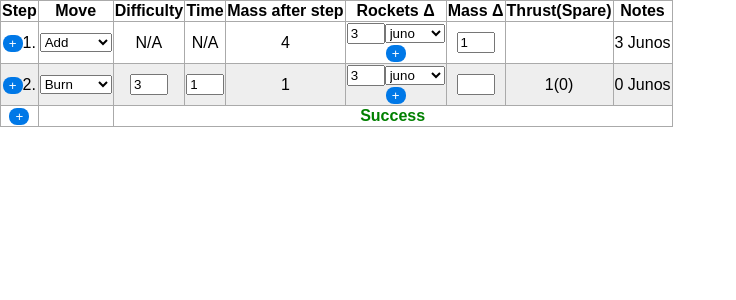
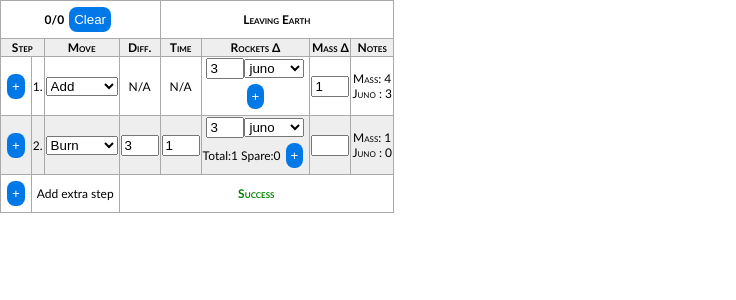
Before and after one commit to jenf/leavingEarth, a React (Create React App) app: page / in a window 1280 px wide. Shown: the top 300 px of the page, without its empty margins (0-736 px from the left). Built offline with nearby package versions, Linux system fonts and the light colour scheme.

Commit message:
Add undo/redo, UI tweaks

```diff
--- a/public/index.html
+++ b/public/index.html
@@ -2,7 +2,7 @@
 <html lang="en">
   <head>
     <meta charset="utf-8">
-    <meta name="viewport" content="width=device-width, initial-scale=1, shrink-to-fit=no">
+    <meta name="viewport" content="width=device-width, initial-scale=1, shrink-to-fit=yes">
     <meta name="theme-color" content="#000000">
     <!--
       manifest.json provides metadata used when your web app is added to the
--- a/src/App.js
+++ b/src/App.js
@@ -112,18 +112,12 @@
 
   }
 
-
-  renderRocketList(rockets, editable=false) {
-    return Object.keys(rockets).map((rocket, index) => {
-      return (index!==0?", ":"")+pluralize(this.capitalize(rocket), rockets[rocket], true)
-    });
-  }
-
   render() {
     const step = this.props.step;
     return (
       <tr>
-      <td><button className="add" onClick={this.handleAddStep}>+</button>{step.index}.</td>
+      <td><button className="add" onClick={this.handleAddStep}>+</button></td>
+      <td>{step.index}.</td>
       <td>
       <select value={step.step} onChange={this.handleStepTypeChange} >
        <option value="add">Add</option>
@@ -133,17 +127,24 @@
       </td>
       <td>{(step.step==="burn" && <input type="number" value={step.difficulty} onChange={this.handleDifficultyChange} />) || "N/A"}</td>
       <td>{(step.step==="burn" && <input type="number" value={step.time} onChange={this.handleTimeChange} /> ) || "N/A"}</td>
-      <td>{step.currentMass}</td>
       <td>{Object.keys(step.rockets).map((rocket, index) => {
         return <Rocket key={index} index={index} rocket={rocket} noRockets={step.rockets[rocket]} lec={this.props.lec} onChange={this.handleRocketChange} />
       })}
+      {
+        (step.step==="burn" && (<span>Total:{step.totalThrust?step.totalThrust.toFixed(0):"NaN"} Spare:{step.spareThrust?step.spareThrust.toFixed(0):"NaN"}</span>))
+      }
       <button className="add" onClick={this.handleAddRocket}>+</button>
       </td>
       <td><input type="number" value={step.mass}  onChange={this.handleMassChange} /></td>
-      <td>{step.step==="burn" && (<span>{step.totalThrust.toFixed(0)}({step.spareThrust.toFixed(0)})</span>)}</td>
-      <td>{(step.error===undefined
-         && this.renderRocketList(step.currentRockets))
-         || (<span className="error">{step.error}</span>)}</td>
+      <td class="nice">
+        <div>Mass: {step.currentMass}</div>
+        {Object.keys(step.currentRockets).map((rocket, index) => {
+          return <div className="nice">{rocket} : {step.currentRockets[rocket]}</div>;
+        })}
+        {
+          (step.error!==undefined && (<div className="error">{step.error}</div>))
+        }
+      </td>
       </tr>
     );
   }
@@ -153,30 +154,47 @@
   constructor(props) {
     super(props);
     this.lec = new LeavingEarth.LeavingEarthCalculator(engines);
-    if (localStorage.getItem("plan")) {
-      const d=JSON.parse(localStorage.getItem("plan"));
+    var history=[];
+    if (localStorage.getItem("history")) {
+      const d=JSON.parse(localStorage.getItem("history"));
       if (d!=undefined) {
-        data=d;
+        history=d;
+        // recalculate in case of a bug
+        for (var plan of history) {
+          this.lec.calculatePlan(plan);
+        }
       }
     }
 
-    this.lec.calculatePlan(data);
+    if (history.length===0) {
+      this.lec.calculatePlan(data);
+      history=[data];
+    }
 
-    this.state = {plan: data, history: [JSON.parse(JSON.stringify(data))], stepNumber: 0};
+    data = JSON.parse(JSON.stringify(history[history.length-1]))
+    this.state = {plan: data, history: history, stepNumber: history.length-1};
     this.handlePlanChange=this.handlePlanChange.bind(this);
     this.handleAddStep=this.handleAddStep.bind(this);
     this.handleAddStepEnd=this.handleAddStepEnd.bind(this);
     this.handleUndo=this.handleUndo.bind(this);
+    this.handleRedo=this.handleRedo.bind(this);
+    this.handleClear=this.handleClear.bind(this);
   }
 
   setPlan(plan) {
     this.lec.calculatePlan(data);
     const history = this.state.history.slice(0, this.state.stepNumber + 1).concat(JSON.parse(JSON.stringify(data)));
-    this.setState({plan: data,
+    var v={plan: data,
        history: history,
        stepNumber: history.length-1,
-     });
+     };
+     console.log(v);
+    this.setState(v);
+    if (this.state.plan!=undefined) {
+      localStorage.setItem("history", JSON.stringify(history));
+    }
   }
+
   handlePlanChange(plan) {
     data = JSON.parse(JSON.stringify(this.state.plan));
 
@@ -198,16 +216,38 @@
 
   handleUndo(event) {
     event.preventDefault();
+
     if (this.state.stepNumber!=0) {
-      const plan = this.state.history[this.state.stepNumber-1];
-      this.setState({plan: plan, stepNumber:this.state.stepNumber-1})
+      const plan = JSON.parse(JSON.stringify(this.state.history[this.state.stepNumber-1]));
+      var v={plan: plan, stepNumber:this.state.stepNumber-1}
+      console.log(v);
+      this.setState(v);
+    }
+  }
+
+  handleRedo(event) {
+    event.preventDefault();
+
+    if (this.state.stepNumber<this.state.history.length-1) {
+      const plan = JSON.parse(JSON.stringify(this.state.history[this.state.stepNumber+1]));
+      var v={plan: plan, stepNumber:this.state.stepNumber+1}
+      console.log(v);
+      this.setState(v);
+    }
+  }
+
+  handleClear(event) {
+    event.preventDefault();
+    if (this.state.clear === true) {
+      const plan = {"steps" : []}
+      this.setState({clear:false, stepNumber:0, plan:plan, history:[plan]})
+    } else {
+      this.setState({clear:true})
     }
   }
 
   render() {
-    if (this.state.plan!=undefined) {
-      localStorage.setItem("plan", JSON.stringify(this.state.plan));
-    }
+
     var data = this.state.plan;
 
     return (
@@ -216,14 +256,19 @@
       <table className="App">
       <thead>
       <tr>
-      <th>Step</th>
+       <th colspan="4" className="history"><button className={(this.state.stepNumber==0)?"inactive":""} onClick={this.handleUndo}>Undo</button>
+       {this.state.stepNumber}/{this.state.history.length-1}
+       <button onClick={this.handleRedo} className={(this.state.stepNumber<this.state.history.length-1)?"":"inactive"}>Redo</button>
+       <button onClick={this.handleClear} >{this.state.clear===true?"Confirm":"Clear"}</button></th>
+       <th colspan="5">Leaving Earth</th>
+      </tr>
+      <tr>
+      <th colspan="2">Step</th>
       <th>Move</th>
-      <th>Difficulty</th>
+      <th>Diff.</th>
       <th>Time</th>
-      <th>Mass after step</th>
       <th>Rockets &Delta;</th>
       <th>Mass &Delta;</th>
-      <th>Thrust(Spare)</th>
       <th>Notes</th>
       </tr>
       </thead>
@@ -231,12 +276,11 @@
       {data.steps.map((step,index) => { return <Step onPlanChange={this.handlePlanChange} onAddStep={this.handleAddStep} key={index} step={step} lec={this.lec} />}) }
       </tbody>
       <tfoot>
-       <tr>
-        <td><button className="add" onClick={this.handleAddStepEnd}>+</button></td>
-        <td ><div style={{display:"none"}}><button onClick={this.handleUndo}>Undo</button> <button>Redo</button> <button>Clear</button></div></td>
-       {(data.error === undefined
-         && <td colSpan="8" className="success">Success</td>)
-         || <td colSpan="8" className="error">Error: {data.error}</td>}
+        <tr>
+          <td><button className="add" onClick={this.handleAddStepEnd}>+</button></td><td colspan="2">Add extra step</td>
+          {(data.error === undefined
+            && <th colSpan="5" className="success">Success</th>)
+            || <th colSpan="5" className="error">Error: {data.error}</th>}
         </tr>
       </tfoot>
       </table>
--- a/src/index.css
+++ b/src/index.css
@@ -1,9 +1,13 @@
 body {
   margin: 0;
   padding: 0;
-  font-family: sans-serif;
+
 }
 
+body {
+    font-family: Futura, "Trebuchet MS", Arial, sans-serif;
+    font-size: 12px;
+}
 .error {
   color: red;
   font-weight: bold;
@@ -22,6 +26,14 @@
   border-collapse: collapse;
 }
 
+th {
+    font-variant: small-caps;
+}
+
+.nice {
+      font-variant: small-caps;
+      text-transform: capitalize;
+}
 tr {
   padding: 5px;
 }
@@ -33,6 +45,8 @@
 
 th, td {
   border: 1px solid #aaa;
+
+
 }
 
 button {
@@ -40,4 +54,10 @@
     border-radius: 8px;
     background: #0078e7;
     border: 1px #0078e7;
+    margin: 5px;
+    padding: 5px;
 }
+
+.inactive {
+  display: none;
+}
```
Also changed, not shown: src/lib/leavingEarth.js.
